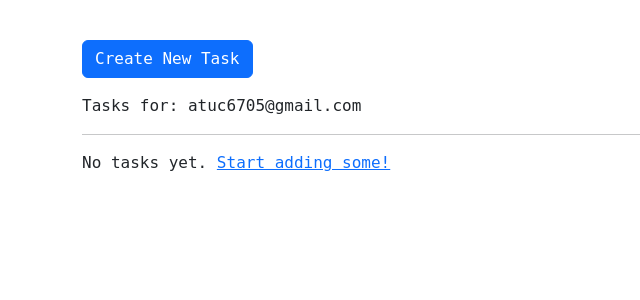
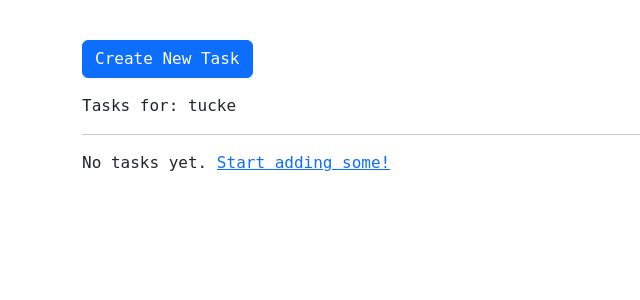
Before and after one commit to jingxuanliu1/timeMap, a Django app: page /tasks/ in a window 1280 px wide. Shown: the part 122-422 px from the top of the page, without its empty margins (0-640 px from the left). Run offline with Django 5.2, Linux system fonts and the light colour scheme; a user stored in the database is signed in; data comes from the database, SQL or seed files in the repository; some libraries are stand-ins or nearby versions.

Commit message:
fixed username display for tasks

```diff
--- a/tasks/templates/tasks/index.html
+++ b/tasks/templates/tasks/index.html
@@ -7,7 +7,7 @@
         <h2>{{ template_data.title }}</h2>
         {% if request.user.is_authenticated %}
           <a href="{% url 'tasks:create_task' %}" class="btn btn-primary mb-3">Create New Task</a>
-          <p>Tasks for: {{ request.user.userprofile.gmail|default:request.user.username }}</p>
+          <p>Tasks for: {{ request.user.username }}</p>
         {% endif %}
         <hr />
         {% if request.user.is_authenticated %}
```
